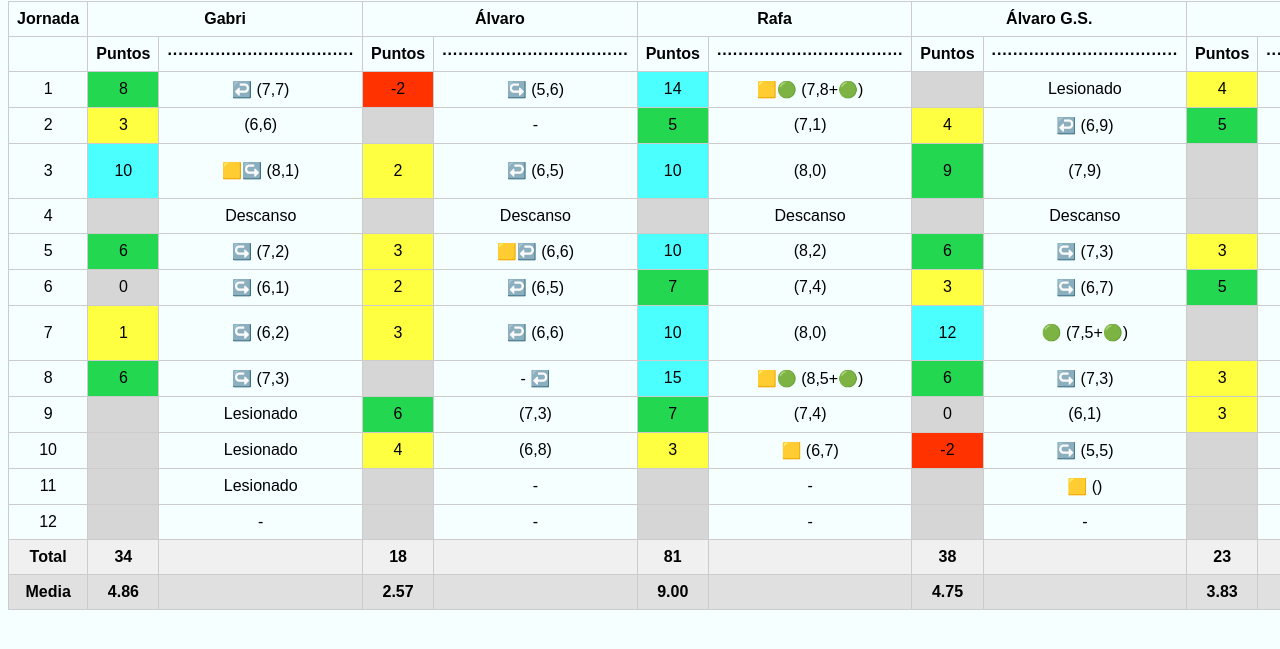
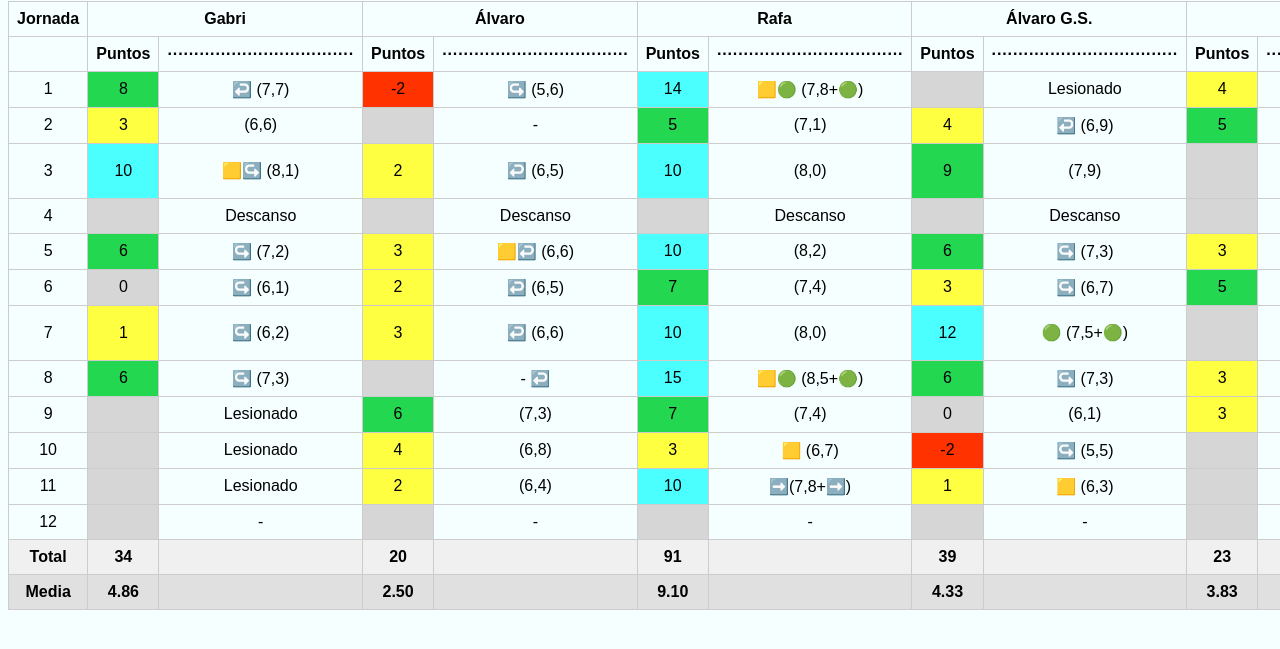
Before and after one commit to Gabrivaa33/EFMO-Boadilla, a plain HTML site: page TablaFantasy.html in a window 1280 px wide. Shown: the part 79-728 px from the top of the page. Drawn offline with Linux system fonts and the light colour scheme.

Commit message:
Update TablaFantasy.html

```diff
--- a/TablaFantasy.html
+++ b/TablaFantasy.html
@@ -119,28 +119,50 @@
 <script>
   // Datos predefinidos para 30 jornadas y 20 jugadores con comentarios
   const jugadores = [
-    { nombre: "Jugador 1"/*Gabri*/, puntos: [8, 3, 10, null, 6, 0, 1, 6, null, null, null, null], comentarios: ["↩️ (7,7)", "(6,6)", "🟨↪️ (8,1)", "Descanso", "↪️ (7,2)", "↪️ (6,1)", "↪️ (6,2)", "↪️ (7,3)", "Lesionado", "Lesionado", "Lesionado", "-"] },
-    { nombre: "Jugador 2"/*Álvaro*/, puntos: [-2, null, 2, null, 3, 2, 3, null, 6, 4, null, null], comentarios: ["↪️ (5,6)", "-", "↩️ (6,5)", "Descanso", "🟨↩️ (6,6)", "↩️ (6,5)", "↩️ (6,6)", "- ↩️", "(7,3)", "(6,8)", "-", "-"] },
-    { nombre: "Jugador 3"/*Rafa*/, puntos: [14, 5, 10, null, 10, 7, 10, 15, 7, 3, null, null], comentarios: ["🟨🟢 (7,8+🟢)", "(7,1)", "(8,0)", "Descanso", "(8,2)", "(7,4)", "(8,0)", "🟨🟢 (8,5+🟢)", "(7,4)", "🟨 (6,7)", "-", "-"] },
-    { nombre: "Jugador 4"/*Álvaro G.S:*/, puntos: [null, 4, 9, null, 6, 3, 12, 6, 0, -2, null, null], comentarios: ["Lesionado", "↩️ (6,9)", "(7,9)", "Descanso", "↪️ (7,3)", "↪️ (6,7)", "🟢 (7,5+🟢)", "↪️ (7,3)", "(6,1)", "↪️ (5,5)", "🟨 ()", "-"] },
-    { nombre: "Jugador 5"/*Erik*/, puntos: [4, 5, null, null, 3, 5, null, 3, 3, null, null, null], comentarios: ["↩️ (6,9)", "↪️ (7,1)", "No convocado", "Descanso", "↩️ (6,7)", "(7,0)", "No convocado", "↩️ (6,7)", "↩️ (6,7)", "No convocado", "-", "-"] },
-    { nombre: "Jugador 6"/*José An*/, puntos: [2, 6, 8, null, 6, 7, 9, 9, 10, 1, null, null], comentarios: ["↪️ (6,4)", "↩️ (7,3)", "➡️ (7,4+➡️)", "Descanso", "🟨↪️ (7,2)", "↪️ (7,4)", "↪️ (7,8)", "(7,9)", "(8,0)", "(6,2)", "-", "-"] },
-    { nombre: "Jugador 7"/*Carlos A*/, puntos: [0, null, null, null, 3, 3, 3, 2, null, 1, null, null], comentarios: ["↩️ (6,1)", "No convocado", "No convocado", "Descanso", "↩️ (6,6)", "↩️ (6,6)", "↩️ (6,6)", "↩️ (6,5)", "No convocado", "↩️ (6,2)", "-", "-"] },
-    { nombre: "Jugador 8"/*Carlacas*/, puntos: [4, 5, null, null, null, null, 9, 5, 2, 4, null, null], comentarios: ["🟨 (6,9)", "↪️ (7,1)", "Lesionado", "Descanso", "Lesionado", "Lesionado", "🟨↪️ (7,8)", "↪️ (7,0)", "↪️ (6,5)", "(6,8)", "-", "-"] },
-    { nombre: "Jugador 9"/*Dani*/, puntos: [2, -8, 10, null, 8, 1, 8, 16, 7, 2, null, null], comentarios: ["(6,5)", "🟥 (5,5+🟥)", "(8,1)", "Descanso", "(7,7)", "🟨 (6,3)", "(7,7)", "🟢➡️ (8,1+🟢+➡️)", "🟨 (7,4)", "(6,4)", "-", "-"] },
-    { nombre: "Jugador 10"/*Alvarito*/, puntos: [11, 6, 9, null, 2, -1, null, null, 4, 8, null, null], comentarios: ["🟢 (7,7+🟢)", "↪️ (7,2)", "➡️ (7,6+➡️)", "Descanso", "↪️ (6,4)", "🟨↪️ (5,8)", "Lesionado", "Lesionado", "↩️ (6,9)", "🟨↩️🟢⬆️ (7,0+🟢⬆️)", "-", "-"] },
-    { nombre: "Jugador 11"/*Sagi*/, puntos: [0, 3, 7, null, 1, 0, 5, 5, 1, 3, 1, null], comentarios: ["🟨↪️ (6,1)", "↪️ (6,7)", "(7,4)", "Descanso", "↪️ (6,3)", "(6,1)", "↪️ (7,1)", "↪️ (7,0)", "↪️ (6,2)", "↪️ (6,6)", "↪️ (6,3)", "-"] },
-    { nombre: "Jugador 12"/*Gárate*/, puntos: [null, 4, null, null, 2, null, -1, 3, 2, 3, null, null], comentarios: ["No convocado", "↩️ (6,8)", "- ↩️", "Descanso", "↩️ (6,4)", "No convocado", "🟨↩️ (5,9)", "↩️ (6,7)", "↩️ (6,5)", "↩️ (6,6)", "-", "-"] },
-    { nombre: "Jugador 13"/*Martín*/, puntos: [3, 5, 10, null, 7, null, 13, 14, 1, 3, null, null], comentarios: ["🟨↩️ (6,7)", "↩️ (7,0)", "↪️➡️ (7,9+➡️)", "Descanso", "(7,4)", "No convocado", "🟨↪️🟢 (8,0+🟢)", "🟢➡️ (8,4+🟢+➡️)", "(6,3)", "(6,7)", "-", "-"] },
-    { nombre: "Jugador 14"/*Madero*/, puntos: [2, 4, 6, null, 2, 2, 18, 5, 1, 0, 6, null], comentarios: ["↪️ (6,4)", "(6,9)", "🟨 (7,2)", "Descanso", "↪️ (6,4)", "↪️ (6,4)", "🟨↪️🟢🟢➡️<br>(7,9+🟢🟢+➡️)", "↪️ (7,1)", "↪️ (6,2)", "↪️ (6,0)", "↪️ (7,2)", "-"] },
-    { nombre: "Jugador 15"/*Joaquín (CB)*/, puntos: [null, null, null, null, null, null, null, null, null, null, 11, null], comentarios: ["En el CB", "En el CB", "En el CB", "En el CB", "En el CB", "En el CB", "En el CB", "En el CB", "En el CB", "En el CB", "-", "-"] },
-    { nombre: "Jugador 16"/*Fer*/, puntos: [5, 4, 27, null, 5, 10, 10, 14, 4, null, null, null], comentarios: ["(7,1)", "(6,8)", "↪️🟢⬆️🟢🟢🟢🟢 (10+🟢🟢🟢🟢+🟢⬆️)", "Descanso", "(7,1)", "🟢 (7,4+🟢)", "➡️ (7,8+➡️)", "↪️🟢➡️ (8,4+🟢+➡️)", "↪️➡️ (6,6+➡️)", "Lesionado", "Lesionado", "-"] },
-    { nombre: "Jugador 17"/*Adri*/, puntos: [null, 4, 6, null, 4, 4, 9, 9, null, 7, null, null], comentarios: ["No convocado", "↩️ (6,8)", "↪️ (7,3)", "Descanso", "(6,9)", "(6,8)", "🟨➡️ (7,7+➡️)", "🟨↪️🟢 (7,3+🟢)", "No convocado", "(7,5)", "-", "-"] },
-    { nombre: "Jugador 18"/*Mario*/, puntos: [2, 5, null, null, 1, 3, 3, 4, 3, 4, 1, null], comentarios: ["↪️ (6,5)", "↪️ (7,0)", "No convocado", "Descanso", "↩️ (6,3)", "↩️ (6,6)", "↩️ (6,6)", "↩️ (6,8)", "↩️ (6,7)", "↩️ (6,9)", "↪️ (6,2)", "-"] },
-    { nombre: "Jugador 19"/*Jaime*/, puntos: [null, null, null, null, null, null, null, null, null, null, null, null], comentarios: ["-", "-", "-", "Descanso", "No convocado", "- ↩️", "No convocado", "No convocado", "-", "No convocado", "-", "-"] },
-    { nombre: "Jugador 20"/*Elo*/, puntos: [2, -2, 9, null, 1, null, 1, 4, 3, 2, 3, null], comentarios: ["(6,4)", "↪️ (5,6)", "↩️🟢 (7,3+🟢)", "Descanso", "🟨↩️ (6,3)", "No convocado", "↩️ (6,3)", "↩️ (6,8)", "🟨🟢 (6,0+🟢)", "↪️ (6,4)", "↪️ (6,7)", "-"] },
-    { nombre: "Jugador 21"/*David*/, puntos: [1, 2, null, null, null, 0, 2, null, null, null, null, null], comentarios: ["↩️ (6,3)", "↩️ (6,4)", "- ↩️", "Descanso", "Lesionado", "↩️ (6,0)", "↩️ (6,4)", "- ↩️", "-", "-", "-", "-"] },
-    { nombre: "Jugador 22"/*Kebe (CB)*/, puntos: [null, null, null, null, null, null, null, null, null, null, 11, null], comentarios: ["En el CB", "En el CB", "En el CB", "En el CB", "En el CB", "En el CB", "En el CB", "En el CB", "En el CB", "En el CB", "-", "-"] }
+    { nombre: "Jugador 1"/*Gabri*/, puntos: [8, 3, 10, null, 6, 0, 1, 6, null, null, null, null],
+     comentarios: ["↩️ (7,7)", "(6,6)", "🟨↪️ (8,1)", "Descanso", "↪️ (7,2)", "↪️ (6,1)", "↪️ (6,2)", "↪️ (7,3)", "Lesionado", "Lesionado", "Lesionado", "-"] },
+    { nombre: "Jugador 2"/*Álvaro*/, puntos: [-2, null, 2, null, 3, 2, 3, null, 6, 4, 2, null],
+     comentarios: ["↪️ (5,6)", "-", "↩️ (6,5)", "Descanso", "🟨↩️ (6,6)", "↩️ (6,5)", "↩️ (6,6)", "- ↩️", "(7,3)", "(6,8)", "(6,4)", "-"] },
+    { nombre: "Jugador 3"/*Rafa*/, puntos: [14, 5, 10, null, 10, 7, 10, 15, 7, 3, 10, null],
+     comentarios: ["🟨🟢 (7,8+🟢)", "(7,1)", "(8,0)", "Descanso", "(8,2)", "(7,4)", "(8,0)", "🟨🟢 (8,5+🟢)", "(7,4)", "🟨 (6,7)", "➡️(7,8+➡️)", "-"] },
+    { nombre: "Jugador 4"/*Álvaro G.S:*/, puntos: [null, 4, 9, null, 6, 3, 12, 6, 0, -2, 1, null],
+     comentarios: ["Lesionado", "↩️ (6,9)", "(7,9)", "Descanso", "↪️ (7,3)", "↪️ (6,7)", "🟢 (7,5+🟢)", "↪️ (7,3)", "(6,1)", "↪️ (5,5)", "🟨 (6,3)", "-"] },
+    { nombre: "Jugador 5"/*Erik*/, puntos: [4, 5, null, null, 3, 5, null, 3, 3, null, null, null],
+     comentarios: ["↩️ (6,9)", "↪️ (7,1)", "No convocado", "Descanso", "↩️ (6,7)", "(7,0)", "No convocado", "↩️ (6,7)", "↩️ (6,7)", "No convocado", "No convocado", "-"] },
+    { nombre: "Jugador 6"/*José An*/, puntos: [2, 6, 8, null, 6, 7, 9, 9, 10, 1, 0, null],
+     comentarios: ["↪️ (6,4)", "↩️ (7,3)", "➡️ (7,4+➡️)", "Descanso", "🟨↪️ (7,2)", "↪️ (7,4)", "↪️ (7,8)", "(7,9)", "(8,0)", "(6,2)", "(6,0)", "-"] },
+    { nombre: "Jugador 7"/*Carlos A*/, puntos: [0, null, null, null, 3, 3, 3, 2, null, 1, null, null],
+     comentarios: ["↩️ (6,1)", "No convocado", "No convocado", "Descanso", "↩️ (6,6)", "↩️ (6,6)", "↩️ (6,6)", "↩️ (6,5)", "No convocado", "↩️ (6,2)", "-", "-"] },
+    { nombre: "Jugador 8"/*Carlacas*/, puntos: [4, 5, null, null, null, null, 9, 5, 2, 4, 2, null],
+     comentarios: ["🟨 (6,9)", "↪️ (7,1)", "Lesionado", "Descanso", "Lesionado", "Lesionado", "🟨↪️ (7,8)", "↪️ (7,0)", "↪️ (6,5)", "(6,8)", "(6,5)", "-"] },
+    { nombre: "Jugador 9"/*Dani*/, puntos: [2, -8, 10, null, 8, 1, 8, 16, 7, 2, null, null],
+     comentarios: ["(6,5)", "🟥 (5,5+🟥)", "(8,1)", "Descanso", "(7,7)", "🟨 (6,3)", "(7,7)", "🟢➡️ (8,1+🟢+➡️)", "🟨 (7,4)", "(6,4)", "Lesionado", "-"] },
+    { nombre: "Jugador 10"/*Alvarito*/, puntos: [11, 6, 9, null, 2, -1, null, null, 4, 8, 3, null],
+     comentarios: ["🟢 (7,7+🟢)", "↪️ (7,2)", "➡️ (7,6+➡️)", "Descanso", "↪️ (6,4)", "🟨↪️ (5,8)", "Lesionado", "Lesionado", "↩️ (6,9)", "🟨↩️🟢⬆️ (7,0+🟢⬆️)", "(6,7)", "-"] },
+    { nombre: "Jugador 11"/*Sagi*/, puntos: [0, 3, 7, null, 1, 0, 5, 5, 1, 3, 1, null],
+     comentarios: ["🟨↪️ (6,1)", "↪️ (6,7)", "(7,4)", "Descanso", "↪️ (6,3)", "(6,1)", "↪️ (7,1)", "↪️ (7,0)", "↪️ (6,2)", "↪️ (6,6)", "↪️ (6,3)", "-"] },
+    { nombre: "Jugador 12"/*Gárate*/, puntos: [null, 4, null, null, 2, null, -1, 3, 2, 3, 4, null],
+     comentarios: ["No convocado", "↩️ (6,8)", "- ↩️", "Descanso", "↩️ (6,4)", "No convocado", "🟨↩️ (5,9)", "↩️ (6,7)", "↩️ (6,5)", "↩️ (6,6)", "↩️ (6,9)", "-"] },
+    { nombre: "Jugador 13"/*Martín*/, puntos: [3, 5, 10, null, 7, null, 13, 14, 1, 3, null, null],
+     comentarios: ["🟨↩️ (6,7)", "↩️ (7,0)", "↪️➡️ (7,9+➡️)", "Descanso", "(7,4)", "No convocado", "🟨↪️🟢 (8,0+🟢)", "🟢➡️ (8,4+🟢+➡️)", "(6,3)", "(6,7)", "No convocado", "-"] },
+    { nombre: "Jugador 14"/*Madero*/, puntos: [2, 4, 6, null, 2, 2, 18, 5, 1, 0, 6, null],
+     comentarios: ["↪️ (6,4)", "(6,9)", "🟨 (7,2)", "Descanso", "↪️ (6,4)", "↪️ (6,4)", "🟨↪️🟢🟢➡️<br>(7,9+🟢🟢+➡️)", "↪️ (7,1)", "↪️ (6,2)", "↪️ (6,0)", "↪️ (7,2)", "-"] },
+    { nombre: "Jugador 15"/*Joaquín (CB)*/, puntos: [null, null, null, null, null, null, null, null, null, null, 3, null],
+     comentarios: ["En el CB", "En el CB", "En el CB", "En el CB", "En el CB", "En el CB", "En el CB", "En el CB", "En el CB", "En el CB", "↩️ (6,6)", "-"] },
+    { nombre: "Jugador 16"/*Fer*/, puntos: [5, 4, 27, null, 5, 10, 10, 14, 4, null, null, null],
+     comentarios: ["(7,1)", "(6,8)", "↪️🟢⬆️🟢🟢🟢🟢 (10+🟢🟢🟢🟢+🟢⬆️)", "Descanso", "(7,1)", "🟢 (7,4+🟢)", "➡️ (7,8+➡️)", "↪️🟢➡️ (8,4+🟢+➡️)", "↪️➡️ (6,6+➡️)", "Lesionado", "Lesionado", "-"] },
+    { nombre: "Jugador 17"/*Adri*/, puntos: [null, 4, 6, null, 4, 4, 9, 9, null, 7, 1, null],
+     comentarios: ["No convocado", "↩️ (6,8)", "↪️ (7,3)", "Descanso", "(6,9)", "(6,8)", "🟨➡️ (7,7+➡️)", "🟨↪️🟢 (7,3+🟢)", "No convocado", "(7,5)", "(6,2)", "-"] },
+    { nombre: "Jugador 18"/*Mario*/, puntos: [2, 5, null, null, 1, 3, 3, 4, 3, 4, 1, null],
+     comentarios: ["↪️ (6,5)", "↪️ (7,0)", "No convocado", "Descanso", "↩️ (6,3)", "↩️ (6,6)", "↩️ (6,6)", "↩️ (6,8)", "↩️ (6,7)", "↩️ (6,9)", "↪️ (6,2)", "-"] },
+    { nombre: "Jugador 19"/*Jaime*/, puntos: [null, null, null, null, null, null, null, null, null, null, 0, null],
+     comentarios: ["-", "-", "-", "Descanso", "No convocado", "- ↩️", "No convocado", "No convocado", "-", "No convocado", "↩️ (6,1)", "-"] },
+    { nombre: "Jugador 20"/*Elo*/, puntos: [2, -2, 9, null, 1, null, 1, 4, 3, 2, 3, null],
+     comentarios: ["(6,4)", "↪️ (5,6)", "↩️🟢 (7,3+🟢)", "Descanso", "🟨↩️ (6,3)", "No convocado", "↩️ (6,3)", "↩️ (6,8)", "🟨🟢 (6,0+🟢)", "↪️ (6,4)", "↪️ (6,7)", "-"] },
+    { nombre: "Jugador 21"/*David*/, puntos: [1, 2, null, null, null, 0, 2, null, null, null, null, null],
+     comentarios: ["↩️ (6,3)", "↩️ (6,4)", "- ↩️", "Descanso", "Lesionado", "↩️ (6,0)", "↩️ (6,4)", "- ↩️", "-", "-", "No conovcado", "-"] },
+    { nombre: "Jugador 22"/*Kebe (CB)*/, puntos: [null, null, null, null, null, null, null, null, null, null, 7, null],
+     comentarios: ["En el CB", "En el CB", "En el CB", "En el CB", "En el CB", "En el CB", "En el CB", "En el CB", "En el CB", "En el CB", "↩️🟢(6,9+🟢)", "-"] }
   ];
 // Función para mostrar los datos en la tabla
     function mostrarJugadores() {
```
